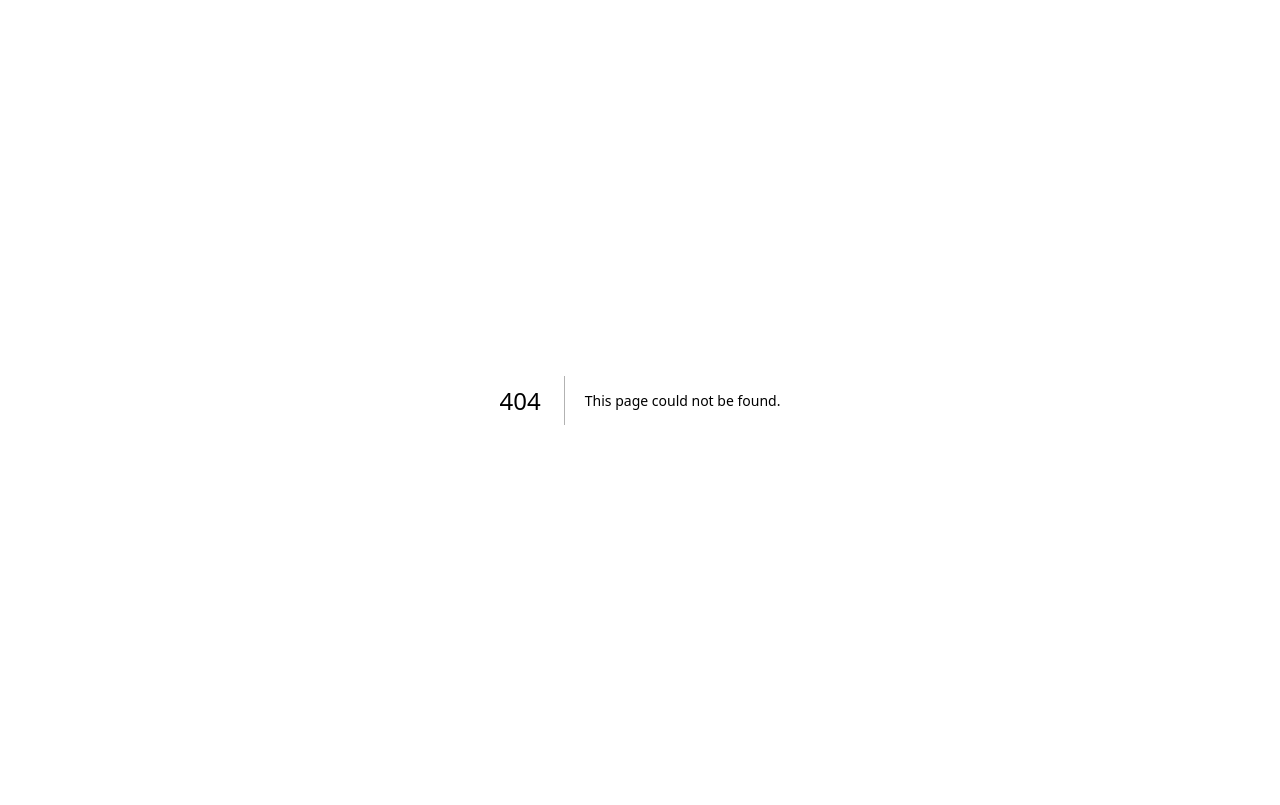
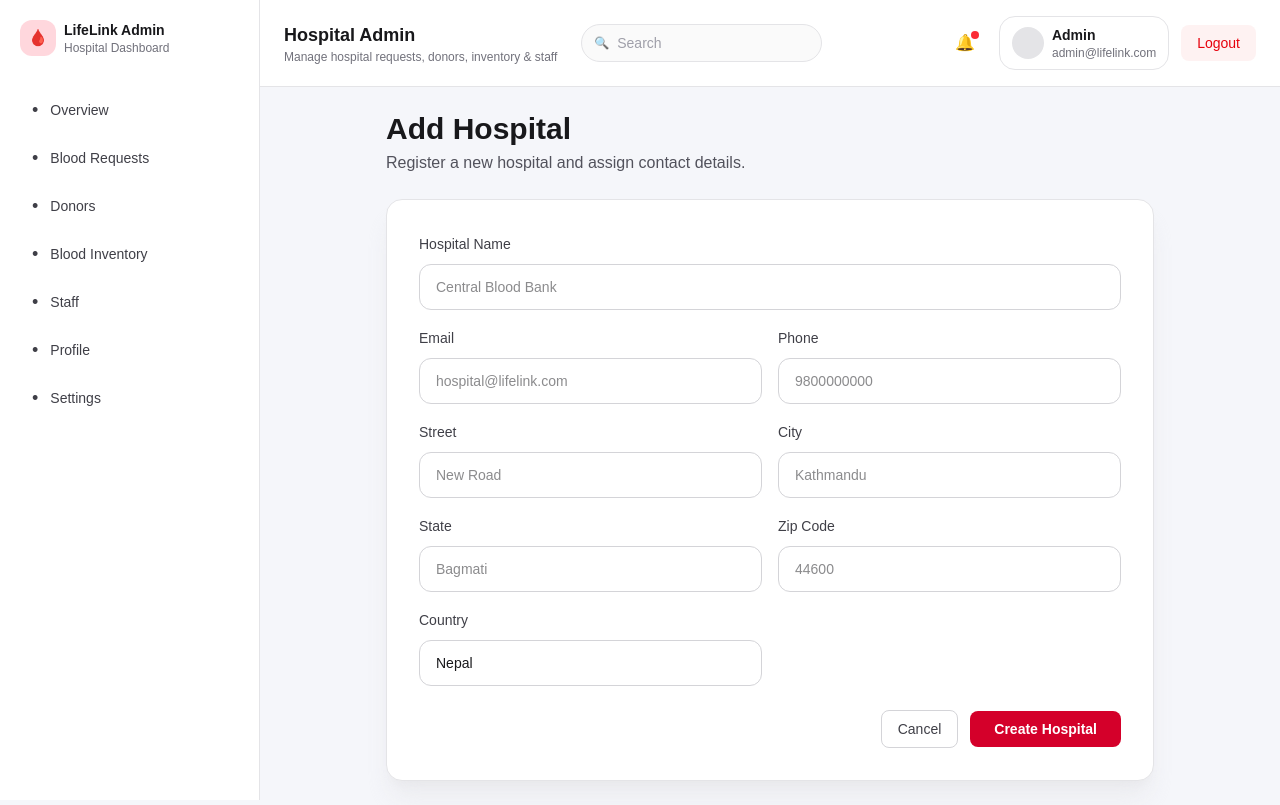
Before and after one commit to Unika1/LifeLink_Web_API_Development, a Next.js app: page /admin/hospitals/create in a window 1280 px wide. Before the commit this address had no page. Built offline with nearby package versions, Linux system fonts and the light colour scheme; no server answers.

Commit message:
hospital dashboard improved

```diff
--- /dev/null
+++ b/app/admin/hospitals/create/page.tsx
@@ -0,0 +1,190 @@
+"use client";
+
+import { useState } from "react";
+import { useRouter } from "next/navigation";
+import { adminCreateHospital } from "@/lib/api/hospital";
+
+export default function AdminCreateHospitalPage() {
+  const router = useRouter();
+  const [saving, setSaving] = useState(false);
+  const [error, setError] = useState("");
+
+  const [form, setForm] = useState({
+    name: "",
+    email: "",
+    phoneNumber: "",
+    street: "",
+    city: "",
+    state: "",
+    zipCode: "",
+    country: "Nepal",
+  });
+
+  const handleChange = (field: string, value: string) => {
+    setForm((prev) => ({ ...prev, [field]: value }));
+  };
+
+  const handleSubmit = async (event: React.FormEvent<HTMLFormElement>) => {
+    event.preventDefault();
+    setError("");
+    setSaving(true);
+
+    try {
+      const response = await adminCreateHospital({
+        name: form.name,
+        email: form.email,
+        phoneNumber: form.phoneNumber,
+        address: {
+          street: form.street,
+          city: form.city,
+          state: form.state,
+          zipCode: form.zipCode,
+          country: form.country,
+        },
+      });
+      if (!response.success) {
+        setError(response.message || "Failed to create hospital");
+        return;
+      }
+
+      router.push("/admin/hospitals");
+    } catch (err: any) {
+      setError(err.message || "Failed to create hospital");
+    } finally {
+      setSaving(false);
+    }
+  };
+
+  return (
+    <div className="mx-auto max-w-3xl space-y-6">
+      <div>
+        <h1 className="text-3xl font-bold text-zinc-900">Add Hospital</h1>
+        <p className="mt-1 text-zinc-600">
+          Register a new hospital and assign contact details.
+        </p>
+      </div>
+
+      {error && (
+        <div className="rounded-lg bg-red-50 p-4 text-sm text-red-700">
+          ✕ {error}
+        </div>
+      )}
+
+      <form
+        onSubmit={handleSubmit}
+        className="rounded-2xl border border-zinc-200 bg-white p-8 shadow-xl shadow-zinc-200/60"
+      >
+        <div className="grid gap-4 sm:grid-cols-2">
+          <div className="sm:col-span-2">
+            <label className="text-sm font-medium text-zinc-700">
+              Hospital Name
+            </label>
+            <input
+              value={form.name}
+              onChange={(event) => handleChange("name", event.target.value)}
+              className="mt-2 w-full rounded-xl border border-zinc-300 px-4 py-3 text-sm text-zinc-900 outline-none focus:border-[#d4002a] focus:ring-4 focus:ring-red-100"
+              placeholder="Central Blood Bank"
+              required
+            />
+          </div>
+
+          <div>
+            <label className="text-sm font-medium text-zinc-700">Email</label>
+            <input
+              type="email"
+              value={form.email}
+              onChange={(event) => handleChange("email", event.target.value)}
+              className="mt-2 w-full rounded-xl border border-zinc-300 px-4 py-3 text-sm text-zinc-900 outline-none focus:border-[#d4002a] focus:ring-4 focus:ring-red-100"
+              placeholder="hospital@lifelink.com"
+              required
+            />
+          </div>
+
+          <div>
+            <label className="text-sm font-medium text-zinc-700">Phone</label>
+            <input
+              value={form.phoneNumber}
+              onChange={(event) => handleChange("phoneNumber", event.target.value)}
+              className="mt-2 w-full rounded-xl border border-zinc-300 px-4 py-3 text-sm text-zinc-900 outline-none focus:border-[#d4002a] focus:ring-4 focus:ring-red-100"
+              placeholder="9800000000"
+              required
+            />
+          </div>
+
+          <div>
+            <label className="text-sm font-medium text-zinc-700">Street</label>
+            <input
+              value={form.street}
+              onChange={(event) => handleChange("street", event.target.value)}
+              className="mt-2 w-full rounded-xl border border-zinc-300 px-4 py-3 text-sm text-zinc-900 outline-none focus:border-[#d4002a] focus:ring-4 focus:ring-red-100"
+              placeholder="New Road"
+              required
+            />
+          </div>
+
+          <div>
+            <label className="text-sm font-medium text-zinc-700">City</label>
+            <input
+              value={form.city}
+              onChange={(event) => handleChange("city", event.target.value)}
+              className="mt-2 w-full rounded-xl border border-zinc-300 px-4 py-3 text-sm text-zinc-900 outline-none focus:border-[#d4002a] focus:ring-4 focus:ring-red-100"
+              placeholder="Kathmandu"
+              required
+            />
+          </div>
+
+          <div>
+            <label className="text-sm font-medium text-zinc-700">State</label>
+            <input
+              value={form.state}
+              onChange={(event) => handleChange("state", event.target.value)}
+              className="mt-2 w-full rounded-xl border border-zinc-300 px-4 py-3 text-sm text-zinc-900 outline-none focus:border-[#d4002a] focus:ring-4 focus:ring-red-100"
+              placeholder="Bagmati"
+              required
+            />
+          </div>
+
+          <div>
+            <label className="text-sm font-medium text-zinc-700">Zip Code</label>
+            <input
+              value={form.zipCode}
+              onChange={(event) => handleChange("zipCode", event.target.value)}
+              className="mt-2 w-full rounded-xl border border-zinc-300 px-4 py-3 text-sm text-zinc-900 outline-none focus:border-[#d4002a] focus:ring-4 focus:ring-red-100"
+              placeholder="44600"
+              required
+            />
+          </div>
+
+          <div>
+            <label className="text-sm font-medium text-zinc-700">Country</label>
+            <input
+              value={form.country}
+              onChange={(event) => handleChange("country", event.target.value)}
+              className="mt-2 w-full rounded-xl border border-zinc-300 px-4 py-3 text-sm text-zinc-900 outline-none focus:border-[#d4002a] focus:ring-4 focus:ring-red-100"
+              placeholder="Nepal"
+              required
+            />
+          </div>
+        </div>
+
+        <div className="mt-6 flex items-center justify-end gap-3">
+          <button
+            type="button"
+            onClick={() => router.push("/admin/hospitals")}
+            className="rounded-lg border border-zinc-300 px-4 py-2 text-sm text-zinc-700 hover:bg-zinc-50"
+            disabled={saving}
+          >
+            Cancel
+          </button>
+          <button
+            type="submit"
+            className="rounded-lg bg-[#d4002a] px-6 py-2 text-sm font-semibold text-white hover:bg-[#b8002a]"
+            disabled={saving}
+          >
+            {saving ? "Saving..." : "Create Hospital"}
+          </button>
+        </div>
+      </form>
+    </div>
+  );
+}
```
